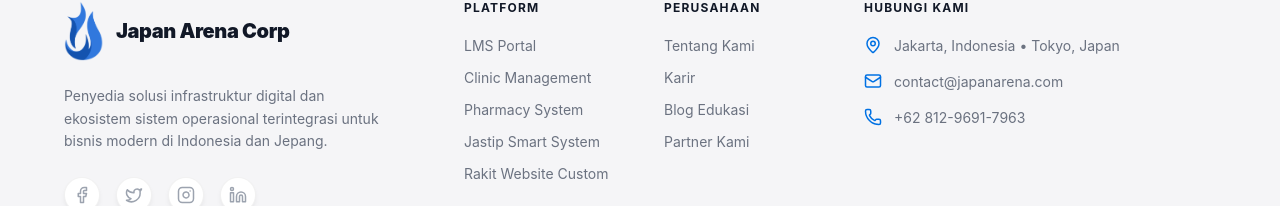
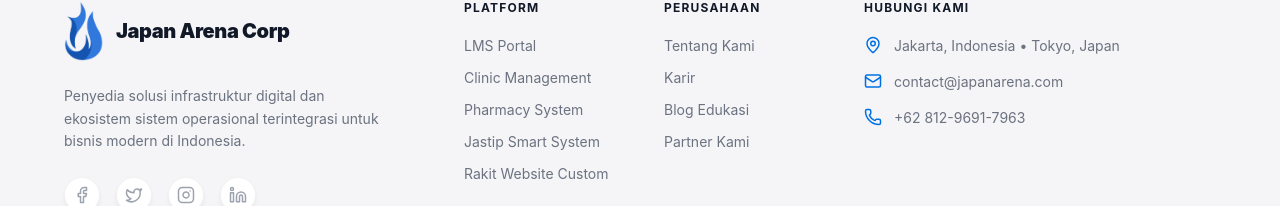
Before and after one commit to RiGi26/ja-landingpage-platform, a Next.js app: page / in a window 1280 px wide. Shown: the part 3688-3894 px from the top of the page. Built offline with nearby package versions, Linux system fonts and the light colour scheme.

Commit message:
docs: remove 'Jepang' from company description in footer

```diff
--- a/app/page.tsx
+++ b/app/page.tsx
@@ -310,7 +310,7 @@ export default function LandingPage() {
                           <span className="text-xl font-bold tracking-tight text-gray-900 sf-display-heavy">Japan Arena Corp</span>
                       </div>
                       <p className="text-sm text-gray-500 leading-relaxed max-w-xs">
-                          Penyedia solusi infrastruktur digital dan ekosistem sistem operasional terintegrasi untuk bisnis modern di Indonesia dan Jepang.
+                          Penyedia solusi infrastruktur digital dan ekosistem sistem operasional terintegrasi untuk bisnis modern di Indonesia.
                       </p>
                       <div className="flex gap-4">
                           <a href="#" className="w-9 h-9 rounded-full bg-white apple-shadow flex items-center justify-center text-gray-400 hover:text-[#0071E3] transition-colors border border-black/5"><Facebook size={18} /></a>
```
